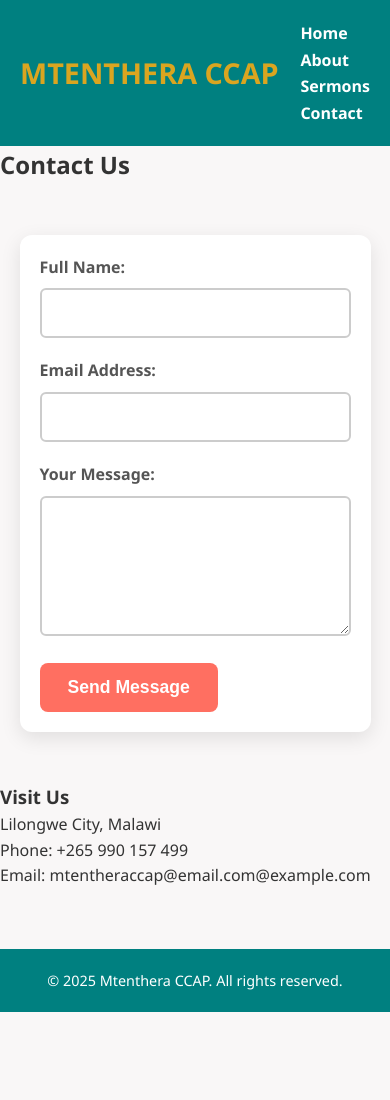
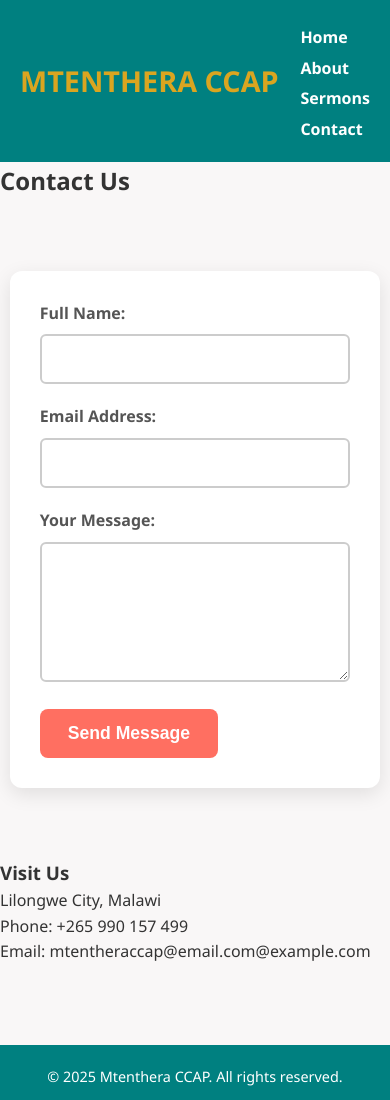
Before and after one commit to Aubrey-2/Church2, a plain HTML site: page contact.html in a window 390 px wide. Before the commit the page ends 1012 px from the top, so only its background shows below. Drawn offline with Linux system fonts and the light colour scheme.

Commit message:
Refactor container styles and improve responsiveness
Updated container styles and adjusted margins for better layout. Enhanced responsive design for improved usability on smaller screens.

```diff
--- a/style.css
+++ b/style.css
@@ -3,11 +3,6 @@
   margin: 0;
   padding: 0;
   box-sizing: border-box;
-}
-.container {
-  max-width: 1200px; /* or remove completely */
-  padding: 16px;
-  margin: auto;
 }
 
 body {
@@ -15,6 +10,15 @@ body {
   color: #333333;
   font-family: 'Segoe UI', Tahoma, Geneva, Verdana, sans-serif;
   line-height: 1.6;
+  font-size: 1.05rem; /* Slightly larger for readability */
+}
+
+/* Container */
+.container {
+  width: 100%;
+  max-width: 1200px;
+  padding: 24px;
+  margin: auto;
 }
 
 /* Header */
@@ -50,7 +54,7 @@ nav a:hover {
   padding: 40px;
   max-width: 800px;
   width: 90%;
-  margin: 50px auto;
+  margin: 70px auto;
   border-radius: 12px;
   box-shadow: 0 6px 20px rgba(0, 0, 0, 0.1);
 }
@@ -111,11 +115,11 @@ footer {
   text-align: center;
   padding: 20px;
   font-size: 0.9rem;
-  margin-top: 60px;
+  margin-top: 80px;
 }
 
 /* Responsive Design */
-@media (max-width: 600px) {
+@media (max-width: 768px) {
   header,
   .form-container {
     padding: 20px;
@@ -123,6 +127,17 @@ footer {
 
   nav a {
     display: block;
-    margin: 1px 0 0;
+    margin: 5px 0 0;
+  }
+
+  .form-container {
+    width: 95%;
+    padding: 30px;
   }
 }
+
+@media (max-width: 600px) {
+  body {
+    font-size: 1rem;
+  }
+}
```
